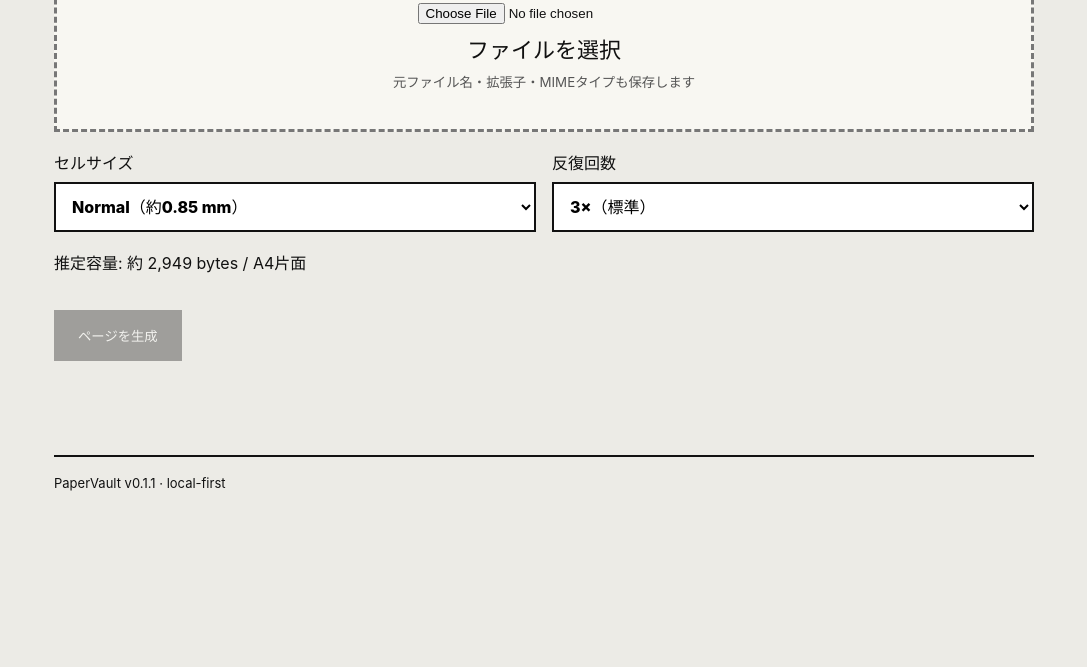
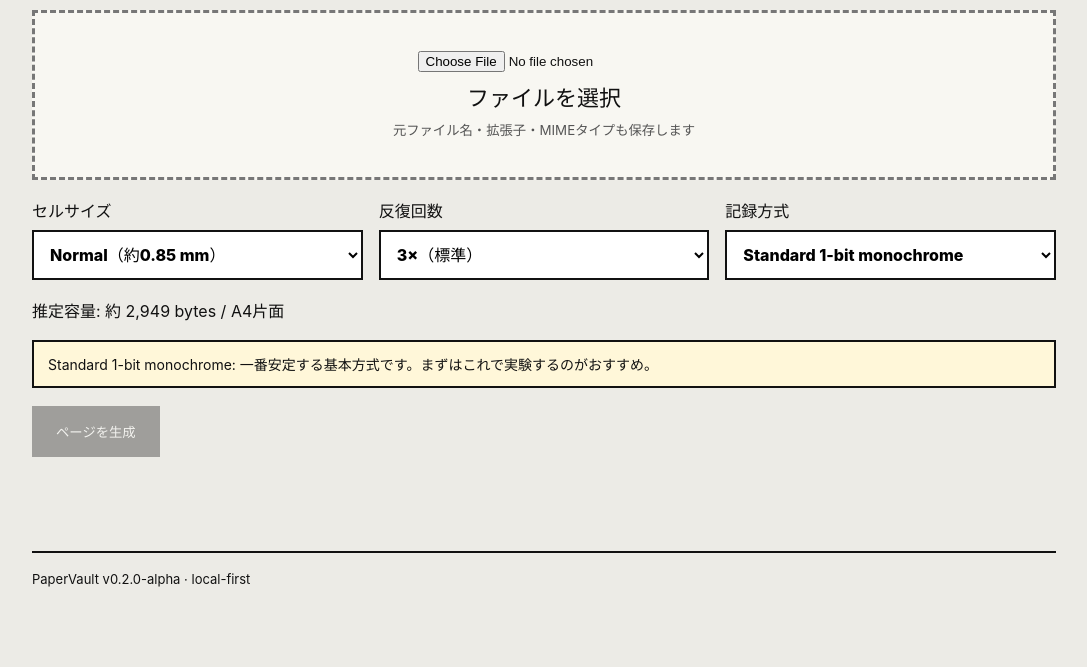
Before and after one commit to sakusdev/PaperVault, a website built with Vite: page index.html in a window 1280 px wide. Shown: the part 597-1264 px from the top of the page, without its empty margins (96-1183 px from the left). Before the commit the page ends 1168 px from the top, so only its background shows below. Built offline with nearby package versions, Linux system fonts and the light colour scheme.

Commit message:
feat: enable PaperVault v0.2 interface

```diff
--- a/index.html
+++ b/index.html
@@ -1 +1 @@
-<!doctype html><html lang="ja"><head><meta charset="UTF-8"><meta name="viewport" content="width=device-width,initial-scale=1"><meta name="theme-color" content="#111111"><title>PaperVault Alpha</title></head><body><div id="app"></div><script type="module" src="/src/app-v2.ts"></script></body></html>
+<!doctype html><html lang="ja"><head><meta charset="UTF-8"><meta name="viewport" content="width=device-width,initial-scale=1"><meta name="theme-color" content="#111111"><title>PaperVault Alpha</title></head><body><div id="app"></div><script type="module" src="/src/app-v3.ts"></script></body></html>
```
